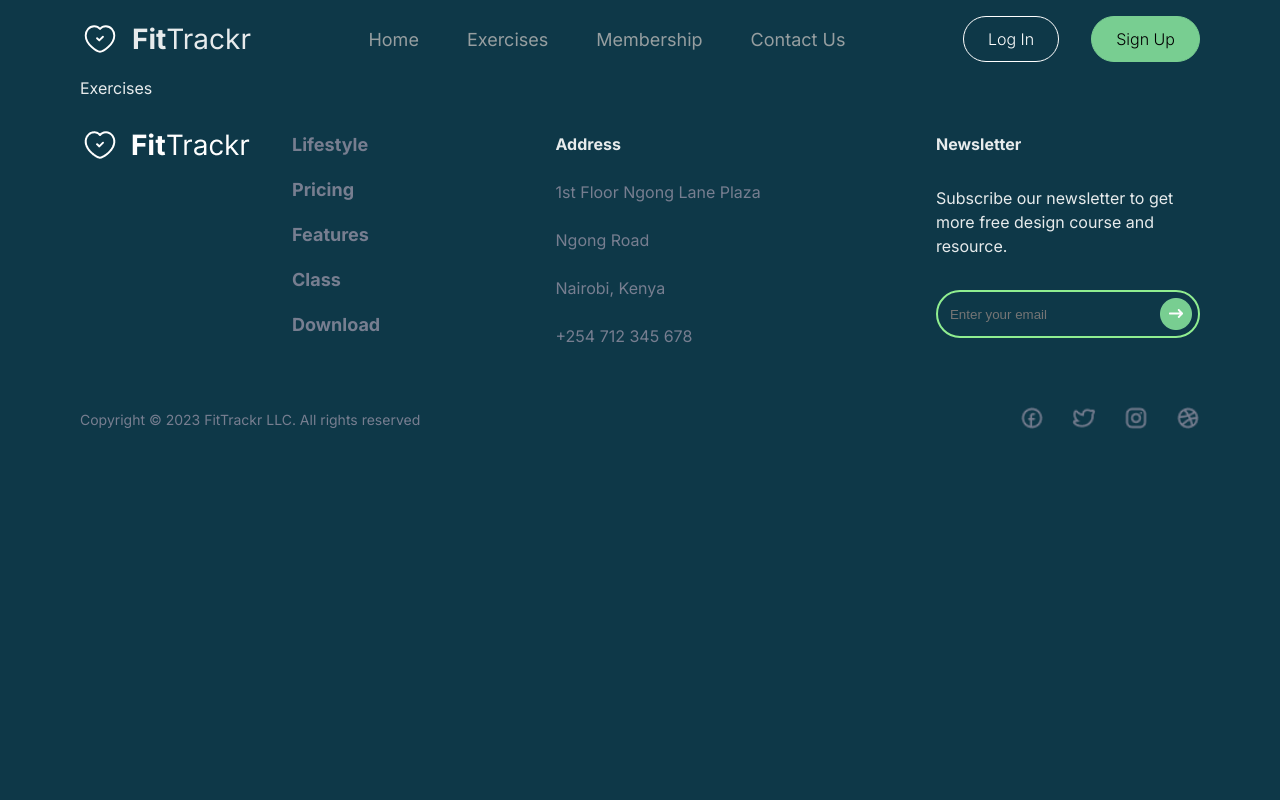
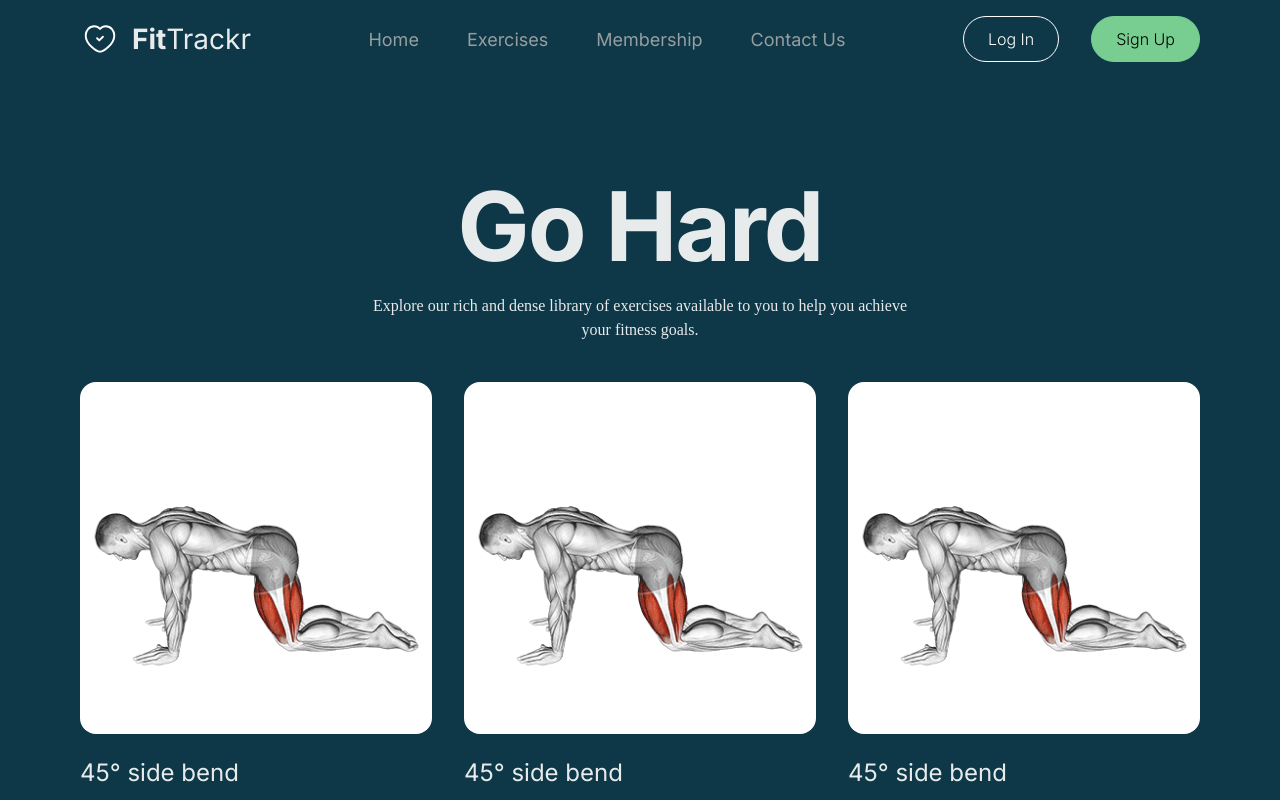
Before and after one commit to Ase020/fitTrackr-client, a React (Vite) app: page /exercises in a window 1280 px wide. Shown: the top 800 px of the page. Built offline with nearby package versions, Linux system fonts and the light colour scheme; a web font is replaced by a local one.

Commit message:
added head text

```diff
--- a/src/pages/exercises/Exercises.jsx
+++ b/src/pages/exercises/Exercises.jsx
@@ -1,7 +1,26 @@
-import "./exercises.css";
+/* eslint-disable react/prop-types */
+// import React from 'react'
 
-const Exercises = () => {
-  return <div>Exercises</div>;
-};
+import { ExerciseCard } from '../../components';
+import './exercises.css';
+
+function Exercises() {
+  return (
+    <div className="exercises_wrapper">
+      <div className="ex_text_wrapper">
+        <h1 className="ex_title">Go Hard</h1>
+        <p className="ex_des">
+          Explore our rich and dense library of exercises available to you to
+          help you achieve your fitness goals.
+        </p>
+      </div>
+      <div className="all_ex_wrapper">
+        {[1, 2, 3, 4, 5, 6, 7, 8].map((_, i) => (
+          <ExerciseCard key={i} />
+        ))}
+      </div>
+    </div>
+  );
+}
 
 export default Exercises;
```
